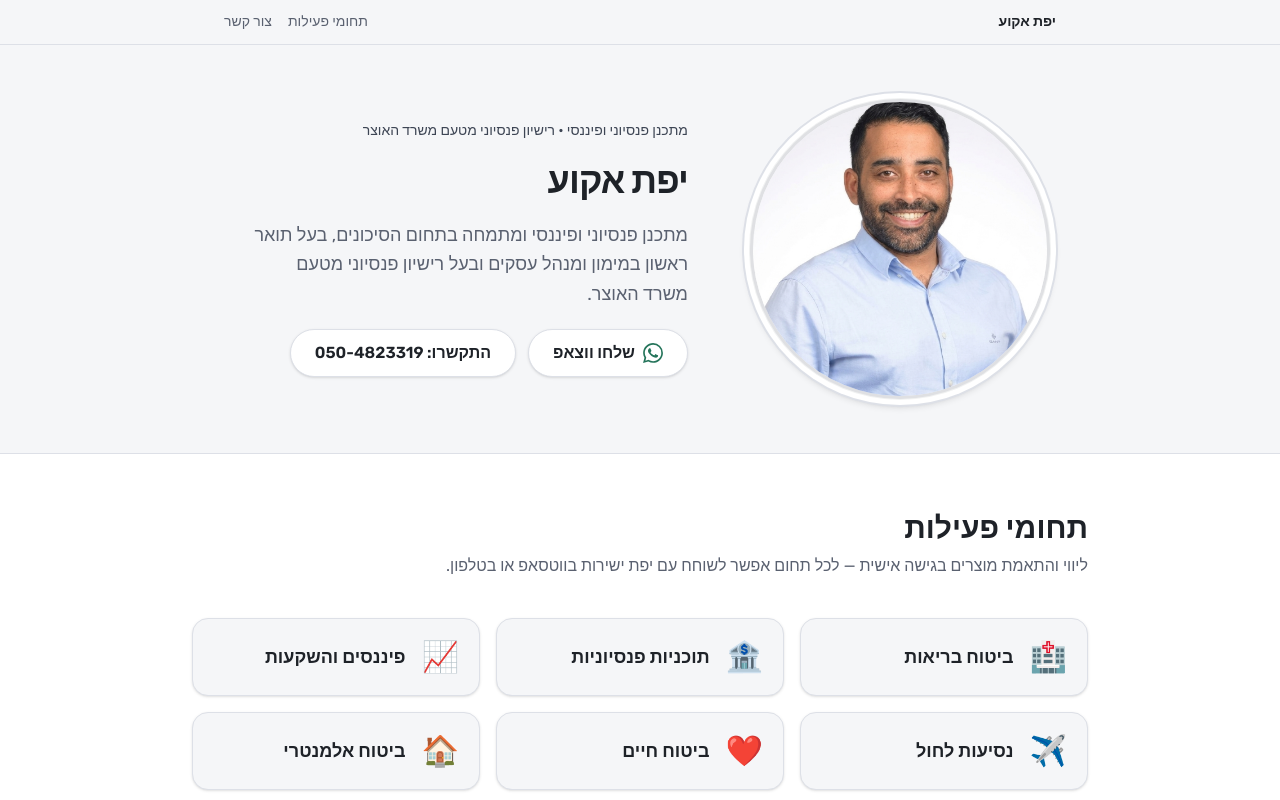
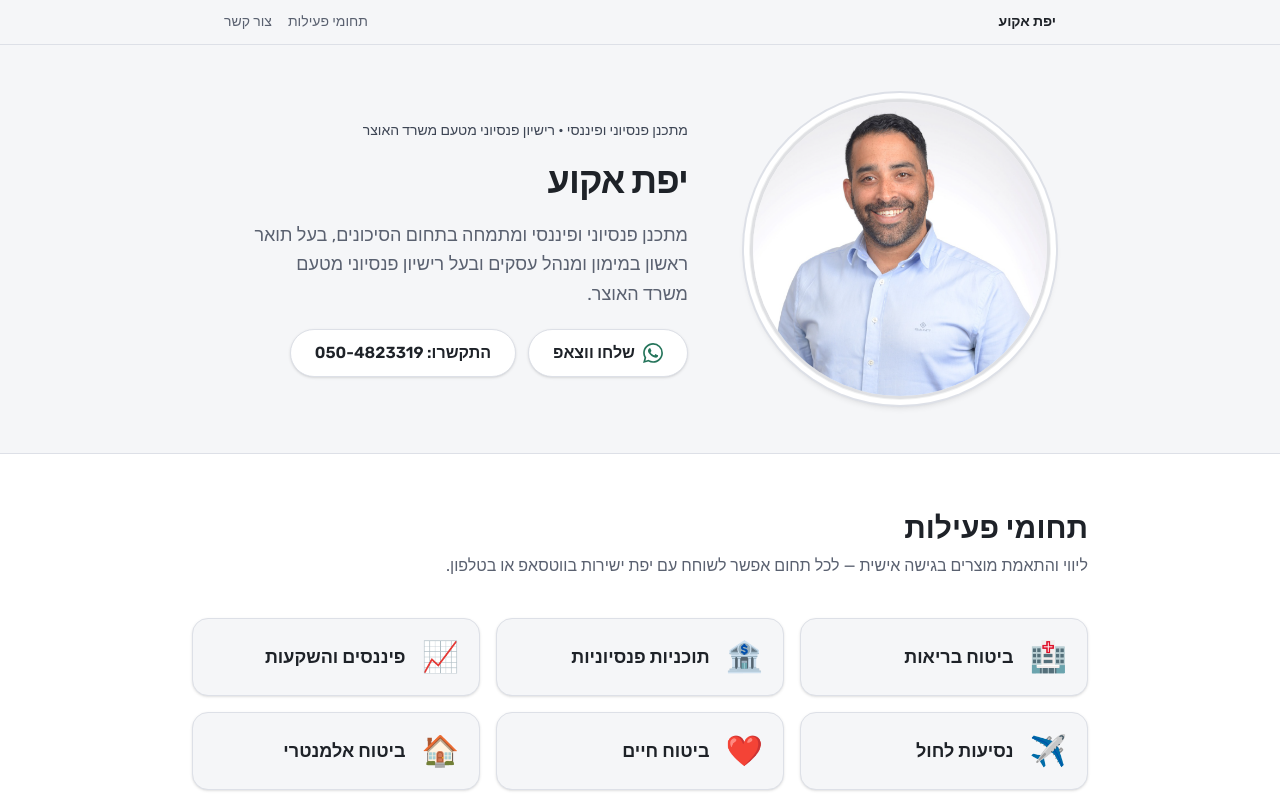
Before and after one commit to 1galaqua/yefet-aqua, a Next.js app: page / in a window 1280 px wide. Shown: the top 800 px of the page. Built offline with nearby package versions, Linux system fonts and the light colour scheme; no server answers.

Commit message:
update image

```diff
--- a/src/app/layout.tsx
+++ b/src/app/layout.tsx
@@ -57,9 +57,9 @@ export const metadata: Metadata = {
     description: SITE_DESCRIPTION,
     images: [
       {
-        url: "/images/yefet-akua.png",
-        width: 800,
-        height: 1000,
+        url: "/images/yefet-aqua.jpg",
+        width: 1024,
+        height: 1024,
         alt: "יפת אקוע, סוכן ביטוח ומתכנן פנסיוני",
       },
     ],
@@ -68,7 +68,7 @@ export const metadata: Metadata = {
     card: "summary_large_image",
     title: TITLE_DEFAULT,
     description: SITE_DESCRIPTION,
-    images: ["/images/yefet-akua.png"],
+    images: ["/images/yefet-aqua.jpg"],
   },
 };
 
--- a/src/app/page.tsx
+++ b/src/app/page.tsx
@@ -46,7 +46,7 @@ export default function Home() {
     telephone: CONTACT.phoneE164,
     email: CONTACT.email,
     url: siteRoot,
-    image: `${site.origin}/images/yefet-akua.png`,
+    image: `${site.origin}/images/yefet-aqua.jpg`,
     knowsAbout: SERVICE_AREAS.map((area) => area.title),
     areaServed: {
       "@type": "AdministrativeArea",
@@ -105,10 +105,10 @@ export default function Home() {
           <div className="relative mx-auto size-[140px] max-w-[min(100vw-2rem,140px)] shrink-0 rounded-full bg-surface p-1.5 shadow-md ring-2 ring-border-soft sm:mx-0 sm:max-w-none md:size-[280px] lg:size-[312px]">
             <div className="relative h-full w-full overflow-hidden rounded-full border-[3px] border-foreground/[0.1] bg-background ring-1 ring-foreground/[0.06]">
               <Image
-                src="/images/yefet-akua.png"
+                src="/images/yefet-aqua.jpg"
                 alt="יפת אקוע, סוכן ביטוח, מתכנן פנסיוני ופיננסי, תמונה מקצועית"
                 fill
-                className="object-cover object-[35%_35%] md:object-[center_36%]"
+                className="object-cover object-center"
                 priority
                 sizes="(max-width: 767px) 280px, 640px"
               />
```
Also changed, not shown: public/images/yefet-aqua.jpg (added).
